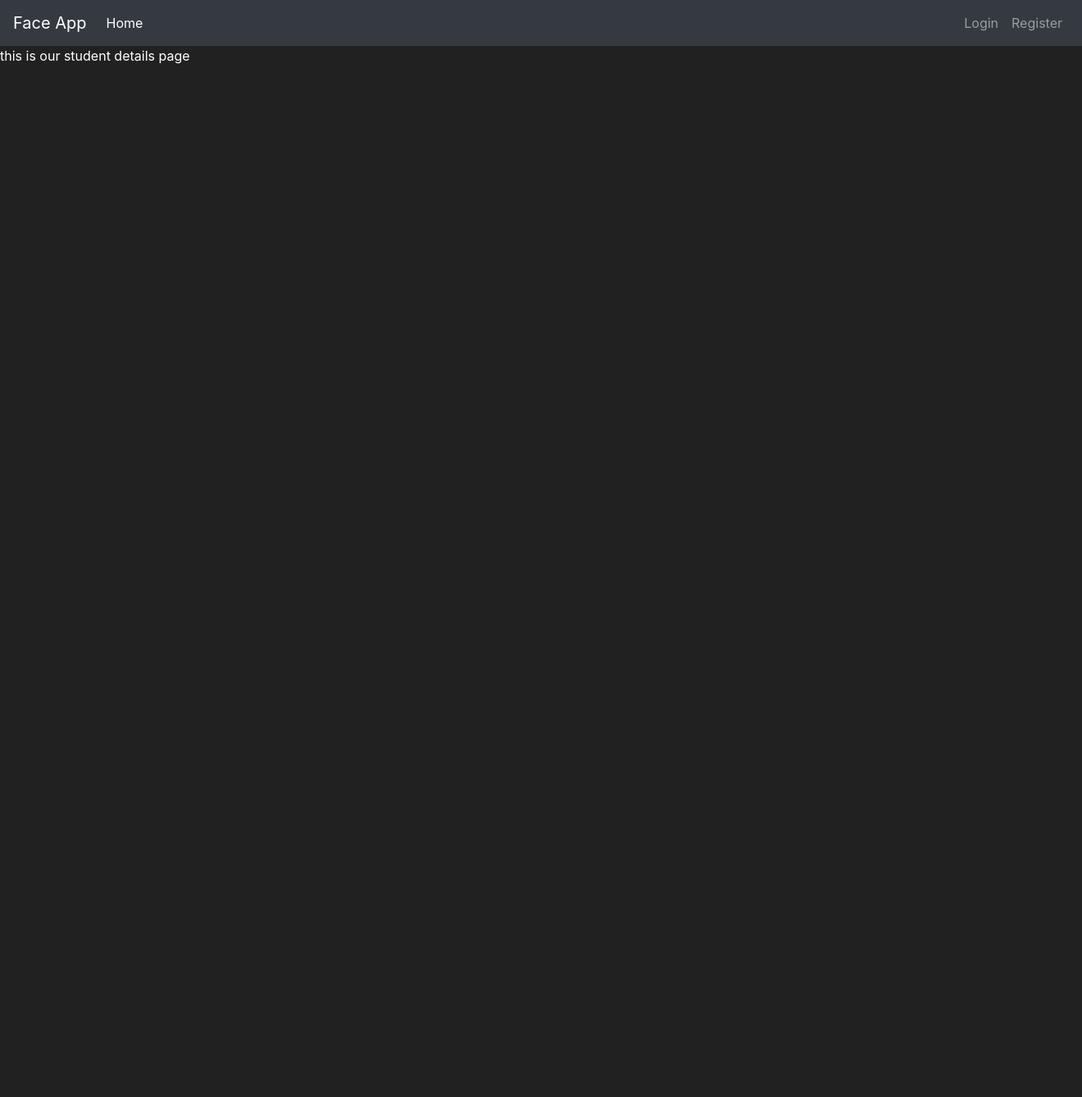
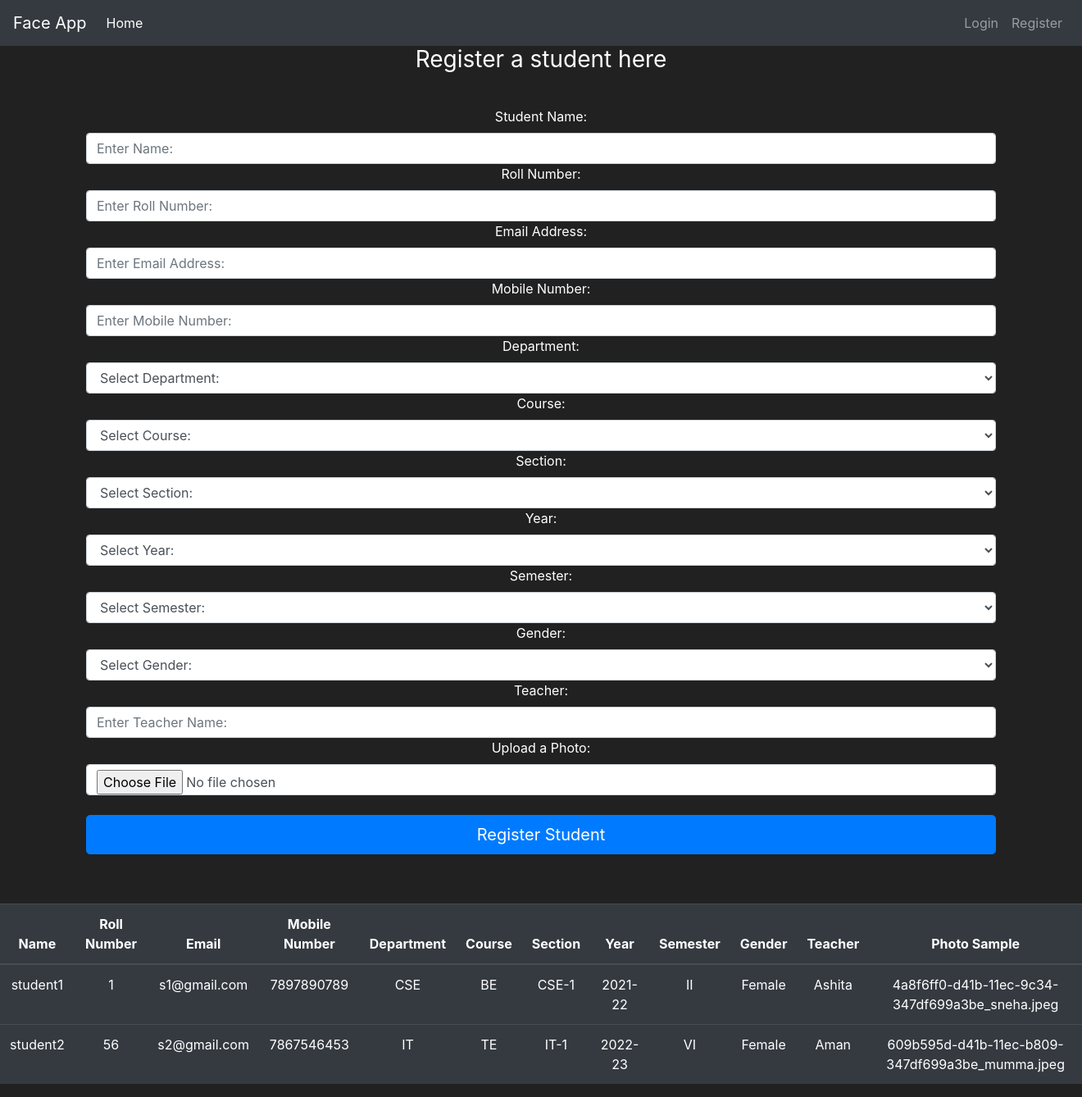
Before and after one commit to Sneha1203/Flask-App, a Flask app: template faceapp/templates/student_details.html in a window 1320 px wide. Shown: the whole page at 82% size. Before the commit the page ends 78 px from the top, so only its background shows below. Run offline with Flask 2, Linux system fonts and the light colour scheme; the template is opened without the code that fills it: values that come from a table or form of the project are taken from there, others are empty; data comes from the database, SQL or seed files in the repository; both versions use the stored data as it was after the commit.

Commit message:
upload image added

```diff
--- a/faceapp/forms.py
+++ b/faceapp/forms.py
@@ -3,12 +3,18 @@ from wtforms import StringField, PasswordField, SubmitField, FileField, IntegerF
 from wtforms.validators import Length, EqualTo, Email, DataRequired, ValidationError
 from faceapp.models import User, Student
 
+DEPT_CHOICES =['Select Department: ', 'CSE', 'IT']
+COURSE_CHOICES = ['Select Course: ', 'BE', 'FE', 'TE']
+YEAR_CHOICES = ['Select Year: ', '2020-21', '2021-22', '2022-23', '2023-24']
+SEMESTER_CHOICES = ['Select Semester: ', 'I', 'II', 'III', 'IV', 'V', 'VI', 'VII', 'VIII']
+SECTION_CHOICES = ['Select Section: ', 'CSE-1', 'CSE-2', 'IT-1', 'IT-2']
+GENDER_CHOICES = ['Select Gender: ', 'Male', 'Female', 'Other', 'Prefer not to say']
 
 
 class LoginUserForm(FlaskForm):
     username = StringField(label='Username: ', validators=[DataRequired()])
     password = PasswordField(label='Password: ', validators=[DataRequired()])
-    submit = SubmitField(label='Sign In: ')
+    submit = SubmitField(label='Sign In')
 
 
 
@@ -27,7 +33,7 @@ class RegisterUserForm(FlaskForm):
     username = StringField(label='Username: ', validators=[Length(min=2, max=10), DataRequired()])
     email = StringField(label='Email Address: ', validators=[Email(), DataRequired()])
     password1 = PasswordField(label='Password: ', validators=[Length(min=6), DataRequired()])
-    password2 = PasswordField(label='Confirm Password: ', validators=[EqualTo(password1), DataRequired()])
+    password2 = PasswordField(label='Confirm Password: ', validators=[EqualTo('password1'), DataRequired()])
     submit = SubmitField(label='Create Account')
 
 
@@ -35,19 +41,26 @@ class RegisterUserForm(FlaskForm):
 class RegisterStudentForm(FlaskForm):
 
     def validate_email(self, email_to_check):
-        email = User.query.filter_by(email=email_to_check.data).first()
+        email = Student.query.filter_by(email=email_to_check.data).first()
         if email:
             raise ValidationError('Email Aready Exists! Try different Email!')
 
-    dept = SelectField(label='Department: ', validators=[DataRequired()])
-    course = SelectField(label='Course: ', validators=[DataRequired()])
-    year = SelectField(label='Year: ', validators=[DataRequired()])
-    semester = SelectField(label='Semester: ', validators=[DataRequired()])
-    name = StringField(label='Student Name: ', validators=[DataRequired()])
-    section = SelectField(label='Section: ', validators=[DataRequired()])
+    def validate_roll_no(self, roll_no_to_check):
+        roll_no = Student.query.filter_by(roll_no=roll_no_to_check.data).first()
+        if roll_no:
+            raise ValidationError('Roll Number Aready Exists! Try with a different one!')
+
+
+    dept = SelectField(label='Department: ', validators=[DataRequired()], choices=DEPT_CHOICES)
+    course = SelectField(label='Course: ', validators=[DataRequired()], choices=COURSE_CHOICES)
+    year = SelectField(label='Year: ', validators=[DataRequired()], choices=YEAR_CHOICES)
+    semester = SelectField(label='Semester: ', validators=[DataRequired()], choices=SEMESTER_CHOICES)
+    name = StringField(label='Student Name: ', validators=[Length(max=30),DataRequired()])
+    section = SelectField(label='Section: ', validators=[DataRequired()], choices=SECTION_CHOICES)
     roll_no = IntegerField(label='Roll Number: ', validators=[DataRequired()])
-    gender = SelectField(label='Gender: ', validators=[DataRequired()])
-    mobile_no = StringField(label='Mobile Number: ', validators=[DataRequired()])
-    email = StringField(label='Email Address: ', validators=[DataRequired()])
-    teacher = StringField(label='Teacher: ', validators=[DataRequired()])
+    gender = SelectField(label='Gender: ', validators=[DataRequired()], choices=GENDER_CHOICES)
+    mobile_no = StringField(label='Mobile Number: ', validators=[Length(10), DataRequired()])
+    email = StringField(label='Email Address: ', validators=[Email(), DataRequired()])
+    teacher = StringField(label='Teacher: ', validators=[Length(min=2, max=20),DataRequired()])
     photo_sample = FileField(label='Upload a Photo: ', validators=[DataRequired()])
+    submit = SubmitField(label='Register Student')
--- a/faceapp/templates/base.html
+++ b/faceapp/templates/base.html
@@ -24,14 +24,27 @@
         </ul>
         <ul class="navbar-nav">
             <li class="nav-item">
-                <a class="nav-link" href="#">Login</a>
+                <a class="nav-link" href="{{ url_for('login') }}">Login</a>
             </li>
             <li class="nav-item">
-                <a class="nav-link" href="#">Register</a>
+                <a class="nav-link" href="{{ url_for('register') }}">Register</a>
             </li>
         </ul>
       </div>
     </nav>
+
+    {% with messages = get_flashed_messages(with_categories=true) %}
+      {% if messages %}
+        {% for category, message in messages %}
+          <div class = "alert alert={{ category }}">
+            <button type="button" class="m1-2 mb-1 close" data-dismiss="alert", aria-label="Close">
+              <span aria-hidden="true">&times;</span>
+            </button>
+            {{ message }}
+          </div>
+        {% endfor %}
+      {% endif %}
+    {% endwith %}
 
     {% block content %}
 
--- a/faceapp/templates/student_details.html
+++ b/faceapp/templates/student_details.html
@@ -2,6 +2,93 @@
 
 {% block content %}
 
-<p>this is our student details page</p>
+<body class="text-center">
+    <div class="container">
+        <form method='POST' class="form-register" style="color:white", enctype="multipart/form-data">
+            {{ form.hidden_tag() }}
+            <h1 class="h3 mb-3 font-weight-normal">Register a student here</h1>
+            <br>
+            {{ form.name.label() }}
+            {{ form.name(class="form-control", placeholder="Enter Name: ") }}
+
+            {{ form.roll_no.label() }}
+            {{ form.roll_no(class="form-control", placeholder="Enter Roll Number: ") }}
+
+            {{ form.email.label() }}
+            {{ form.email(class="form-control", placeholder="Enter Email Address: ") }}
+
+            {{ form.mobile_no.label() }}
+            {{ form.mobile_no(class="form-control", placeholder="Enter Mobile Number: ") }}
+
+            {{ form.dept.label() }}
+            {{ form.dept(class="form-control") }}
+
+            {{ form.course.label() }}
+            {{ form.course(class="form-control") }}
+
+            {{ form.section.label() }}
+            {{ form.section(class="form-control") }}
+
+            {{ form.year.label() }}
+            {{ form.year(class="form-control") }}
+
+            {{ form.semester.label() }}
+            {{ form.semester(class="form-control") }}
+
+            {{ form.gender.label() }}
+            {{ form.gender(class="form-control") }}
+
+            {{ form.teacher.label() }}
+            {{ form.teacher(class="form-control", placeholder="Enter Teacher Name: ") }}
+
+            {{ form.photo_sample.label() }}
+            {{ form.photo_sample(class="form-control") }}
+             <br>
+            {{ form.submit(class="btn btn-lg btn-block btn-primary") }}
+
+        </form>
+    </div>
+
+    <div>
+        <table class="table table-hover table-dark" style="margin-top: 60px">
+            <thead>
+                <tr>
+                    <th scope="col">Name</th>
+                    <th scope="col">Roll Number</th>
+                    <th scope="col">Email</th>
+                    <th scope="col">Mobile Number</th>
+                    <th scope="col">Department</th>
+                    <th scope="col">Course</th>
+                    <th scope="col">Section</th>
+                    <th scope="col">Year</th>
+                    <th scope="col">Semester</th>
+                    <th scope="col">Gender</th>
+                    <th scope="col">Teacher</th>
+                    <th scope="col">Photo Sample</th>
+                </tr>
+            </thead>
+
+            <tbody>
+                {% for student in students %}
+                    <tr>
+                        <td>{{ student.name }}</td>
+                        <td>{{ student.roll_no }}</td>
+                        <td>{{ student.email }}</td>
+                        <td>{{ student.mobile_no }}</td>
+                        <td>{{ student.dept }}</td>
+                        <td>{{ student.course }}</td>
+                        <td>{{ student.section }}</td>
+                        <td>{{ student.year }}</td>
+                        <td>{{ student.semester }}</td>
+                        <td>{{ student.gender }}</td>
+                        <td>{{ student.teacher }}</td>
+                        <td>{{ student.photo_sample }}</td>
+                    </tr>
+                {% endfor %}
+            </tbody>
+        </table>
+    </div>
+</body>
+
 
 {% endblock%}
```
Also changed, not shown: faceapp/__init__.py (+9 -0 lines), faceapp/models.py (+23 -1 lines), faceapp/routes.py (+82 -2 lines), faceapp/templates/login.html (+27 -0 lines), faceapp/templates/register.html (+33 -0 lines), faceapp/market.db (added), faceapp/templates/includes/register_student_modals.html (added).
